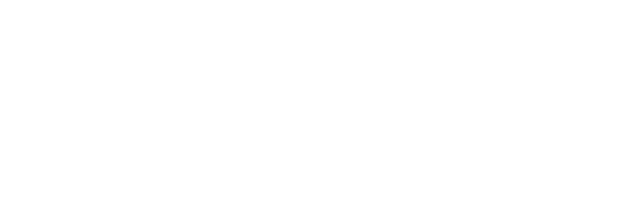
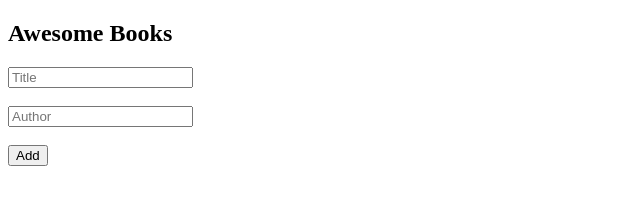
Before and after one commit to preciousakams/awesomebooksProject, a website: page index.html in a window 1280 px wide. Shown: the whole page, without its empty margins (0-640 px from the left). Drawn offline with Linux system fonts and the light colour scheme.

Commit message:
file updated

```diff
--- a/index.html
+++ b/index.html
@@ -7,6 +7,22 @@
   <title>Document</title>
 </head>
 <body>
+  <main>
+    <section>
+      <header><h1>Awesome Books</h1></header>
+      <div class="bookscollections">
 
+
+      </div>
+
+      <div>
+        <form id="bookForm">
+          <input type="text" placeholder="Title" id="title"> <br> <br>
+          <input type="text" placeholder="Author" id="author"> <br> <br>
+          <input type="submit" name="submit" id="submit" value="Add">
+        </form>
+      </div>
+    </section>
+  </main>
 </body>
 </html>
```
Also changed, not shown: index.js (added).
